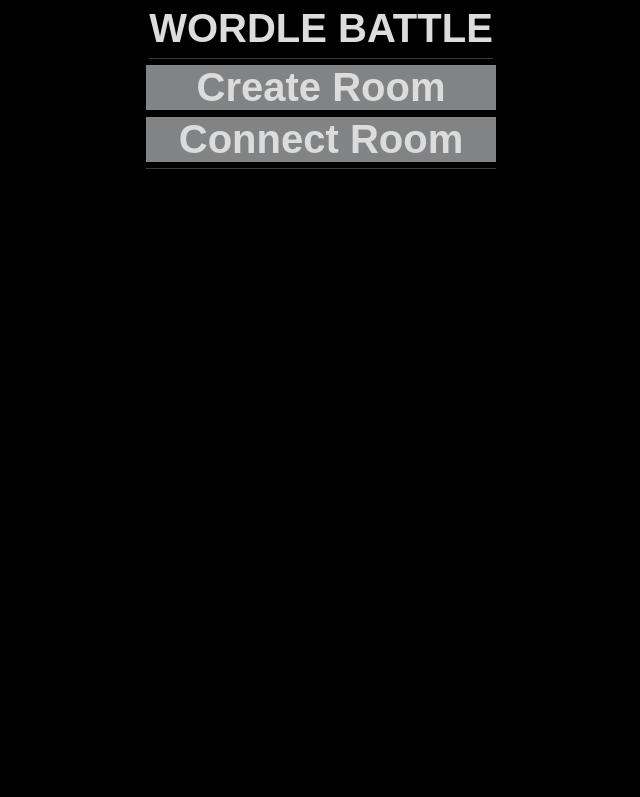
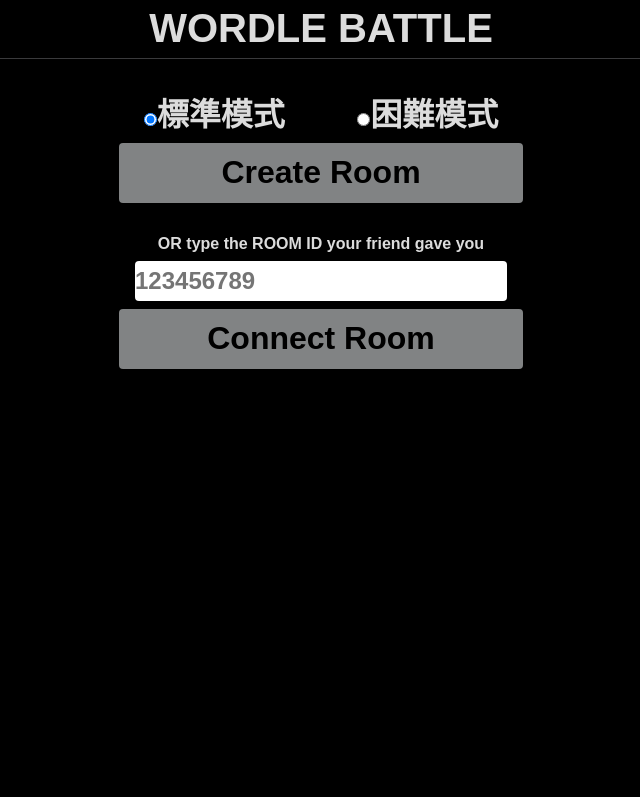
Before and after one commit to kitakita8879/wordle-battle, a plain HTML site: page index.html in a window 1280 px wide. Shown: the top 797 px of the page, without its empty margins (319-959 px from the left). Drawn offline with nearby package versions, Linux system fonts and the light colour scheme.

Commit message:
page change 220417

```diff
--- a/css/styles.css
+++ b/css/styles.css
@@ -7,15 +7,16 @@ html, body{
     height: 100%;
     font-family: Arial, Helvetica, sans-serif;
 }
-#title-container {
+
+#title_container {
     display: flex;
     background-color: black;
     height: 100%;
-    align-items: center ;
+    align-items: center;
     flex-direction: column;
 }
 
-#game {
+#option {
     width: 100%;
     max-width: 1000px;
     height: 100%;
@@ -23,12 +24,49 @@ html, body{
     flex-direction: column;
 }
 
-#option {
-    width: 100%;
-    max-width: 350px;
-    height: 100%;
+.room {
     display: flex;
+    justify-content: center;
     flex-direction: column;
+    width: 500px;
+    margin: 30px auto ;
+    touch-action: manipulation;
+}
+
+#level_select{
+    font-family: Arial, Helvetica, sans-serif;
+    font-weight: bold;
+    font-size: 2rem;
+    color: gainsboro;
+    display: flex;
+    justify-content: space-evenly;
+}
+
+.roomId{
+    font-family: Arial, Helvetica, sans-serif;
+    font-weight: bold;
+    font-size: 1.5rem;
+    color: gainsboro;
+    height: 40px;
+    border: 0;
+    border-radius: 4px;
+    margin: 0.5rem 4rem 0 ;
+}
+
+.room button {
+    font-family: Arial, Helvetica, sans-serif;
+    font-weight: bold;
+    font-size: 2rem;
+    border: 0;
+    padding: 0;
+    height: 60px;
+    cursor: pointer;
+    background-color: rgb(129, 131, 132);
+    color: rgb(215. 218. 220);
+    flex-grow: 1;
+    margin: 0.5rem 3rem 2rem;
+    border-radius: 4px;
+    user-select: none;
 }
 
 
@@ -38,40 +76,6 @@ html, body{
     height: 100%;
     align-items: center;
     flex-direction: column;
-}
-
-.title{
-    color: gainsboro;
-    font-size: 2.5rem;
-    font-weight: bold;
-    margin: 0.4rem 0 0.4rem 0;
-    text-align: center;
-    font-family: Arial, Helvetica, sans-serif;
-}
-
-.CreateRoom{
-    color: gainsboro;
-    font-size: 2.5rem;
-    font-weight: bold;
-    margin: 0.4rem 0 0.4rem 0;
-    text-align: center;
-    background-color: rgb(129, 131, 132);
-    font-family: Arial, Helvetica, sans-serif;
-    cursor: pointer;
-
-}
-
-
-.ConnectRoom{
-    color: gainsboro;
-    font-size: 2.5rem;
-    font-weight: bold;
-    margin: 0.4rem 0 0.4rem 0;
-    text-align: center;
-    background-color: rgb(129, 131, 132);
-    font-family: Arial, Helvetica, sans-serif;
-    cursor: pointer;
-
 }
 
 #game {
--- a/index.html
+++ b/index.html
@@ -13,17 +13,25 @@
     />
 </head>
 <body>
-    <div id="title-container">
+    <div id="title_container">
+        <div id="option">
+            <header>
+                <h1 class="title">WORDLE BATTLE</h1>
+            </header>
+            <div class="room">
+                <div id="level_select">
+                    <label><input type="radio" id="normal" name="level" value="normal" checked>標準模式</label>
+                    <label><input type="radio" id="hard" name="level" value="hard">困難模式</label>
+                </div>
+                <button id="createRoom">Create Room</button>
 
-        <header>
-               <h1 class="title">WORDLE BATTLE</h1>
-        </header>
+                <div><h4 style="color: gainsboro; display: flex;justify-content: center;">
+                    OR type the ROOM ID your friend gave you</h4></div>
 
-        <div id="option">
-             <header>
-                <h2 class="CreateRoom">Create Room</h1>
-                <h2 class="ConnectRoom">Connect Room</h1>
-             </header>
+                <input class="roomId" placeholder="123456789" type="text"
+                inputmode="numeric" maxlength="9" tabindex="0" >
+                <button id="connectRoom">Connect Room</button>
+            </div>
         </div>
 
     </div>
--- a/js/main.js
+++ b/js/main.js
@@ -1,7 +1,16 @@
 document.addEventListener("DOMContentLoaded", ()=>{
+
+    //按創建房間按鈕切換至遊戲畫面
+    const createBtn = document.getElementById("createRoom");
+    createBtn.onclick = ()=>{
+        document.getElementById("container").style.display = '';
+        document.getElementById("title_container").style.display = 'none';
+    }
+
     createSquare1();
     createSquare2();
 
+    //猜測區塊1、2
     function createSquare1(){
         const gameBoard = document.getElementById("player1");
 
@@ -25,7 +34,6 @@ document.addEventListener("DOMContentLoaded", ()=>{
         }
     }
 
-
     //鍵盤設置
     const keyboard=[
         ['Q','W','E','R','T','Y','U','I','O','P'],
@@ -45,6 +53,7 @@ document.addEventListener("DOMContentLoaded", ()=>{
         }
         kb.appendChild(keyboard_row);
     }
+
 
 
     let guessWords = [[]];
@@ -156,4 +165,5 @@ document.addEventListener("DOMContentLoaded", ()=>{
         lastLetterEl.textContent = '';
         availableSpace = availableSpace -1;
     }
+
 });
```
